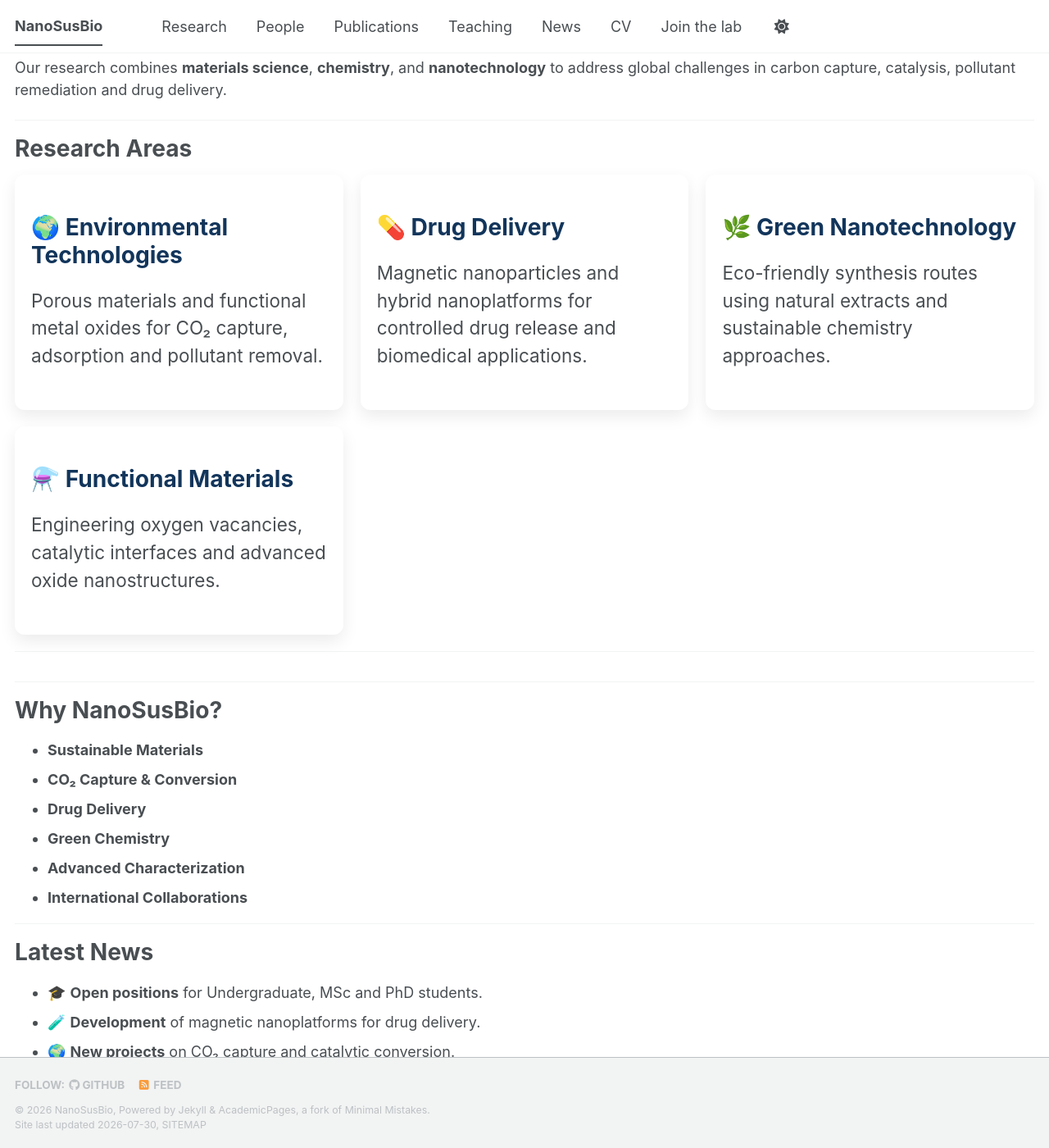
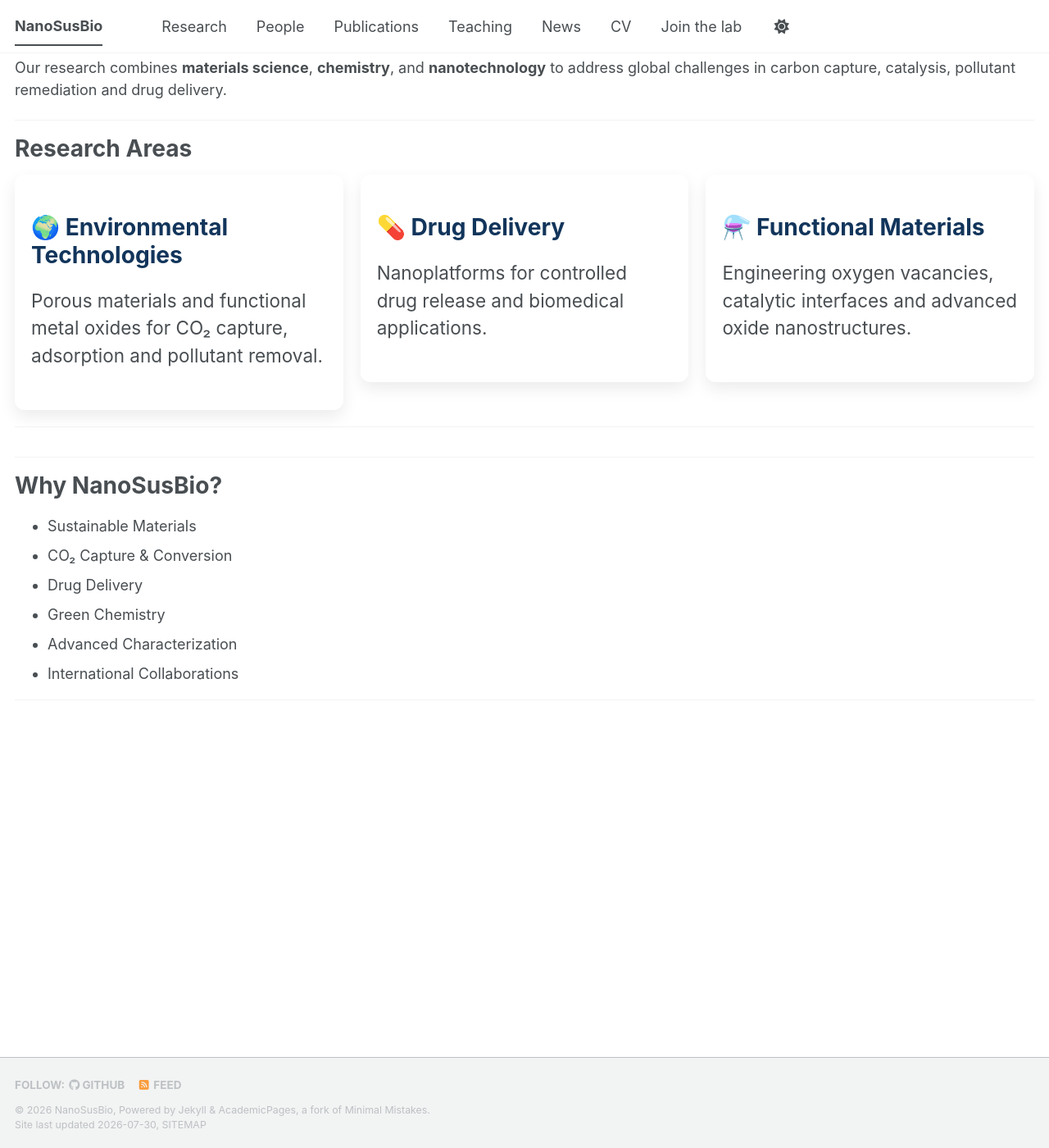
Before and after one commit to NanoSusBio/nanosusbio.github.io, a Jekyll site: the page built from _pages/about.md, in a window 1280 px wide and 1400 px high, scrolled down 609 px. Shown: the whole window at 82% size. Built offline with Jekyll 4.4.1, drawn with Linux system fonts in a browser that asks for light colours; a style sheet for code colours, icons or effects is not loaded; some of the changed text lies outside the part shown.

Commit message:
Update about page content and formatting
Removed some descriptions and collaborators section from the about page.

```diff
--- a/_pages/about.md
+++ b/_pages/about.md
@@ -57,16 +57,10 @@ Our research combines **materials science**, **chemistry**, and **nanotechnology
 <div class="feature__item">
 <div class="archive__item">
 <h2 class="archive__item-title">💊 Drug Delivery</h2>
-<p>Magnetic nanoparticles and hybrid nanoplatforms for controlled drug release and biomedical applications.</p>
+<p> Nanoplatforms for controlled drug release and biomedical applications.</p>
 </div>
 </div>
 
-<div class="feature__item">
-<div class="archive__item">
-<h2 class="archive__item-title">🌿 Green Nanotechnology</h2>
-<p>Eco-friendly synthesis routes using natural extracts and sustainable chemistry approaches.</p>
-</div>
-</div>
 
 <div class="feature__item">
 <div class="archive__item">
@@ -81,33 +75,11 @@ Our research combines **materials science**, **chemistry**, and **nanotechnology
 
 # Why NanoSusBio?
 
-*  **Sustainable Materials**
-*  **CO₂ Capture & Conversion**
-*  **Drug Delivery**
-*  **Green Chemistry**
-*  **Advanced Characterization**
-*  **International Collaborations**
+*  Sustainable Materials
+*  CO₂ Capture & Conversion
+*  Drug Delivery
+*  Green Chemistry
+*  Advanced Characterization
+*  International Collaborations
 
 ---
-
-# Latest News
-
-* 🎓 **Open positions** for Undergraduate, MSc and PhD students.
-* 🧪 **Development** of magnetic nanoplatforms for drug delivery.
-* 🌍 **New projects** on CO₂ capture and catalytic conversion.
-
----
-
-# Collaborators
-
-**Federal University of São Paulo (UNIFESP)**
-* Prof. Tereza da Silva Martins
-* Prof. Luciano Caseli
-* Prof. Paula Haddad
-
-**University of Guelph (Canada)**
-* Prof. Rafael M. Santos
-* Prof. Animesh Dutta
-
-**Federal University of ABC (UFABC)**
-* Prof. Fabio Furlan
```
